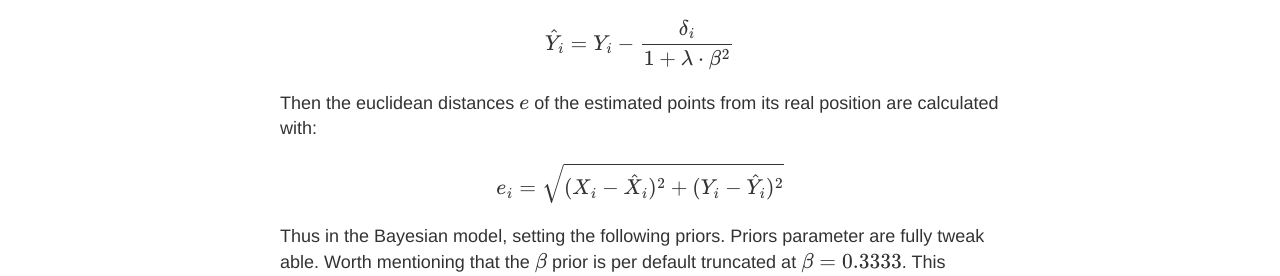
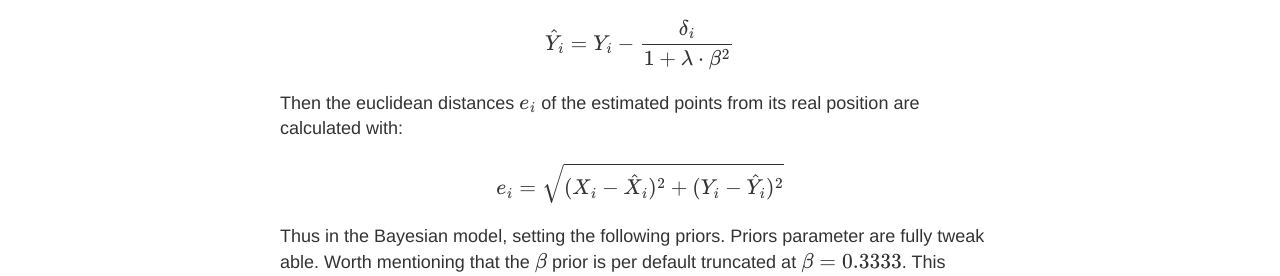
Before and after one commit to piodag/piodag.github.io, a Jekyll site: the page built from _posts/2014-3-18-3-bd3.md, in a window 1280 px wide. Shown: the part 619-895 px from the top of the page. Built offline with Jekyll 4.4.1, drawn with Linux system fonts in a browser that asks for light colours.

Commit message:
Math typos

```diff
--- a/_posts/2014-3-18-3-bd3.md
+++ b/_posts/2014-3-18-3-bd3.md
@@ -19,7 +19,7 @@ $$  \hat{X}_{i} = X_{i} + \frac{\lambda \cdot \delta_{i} \cdot \beta}{1 + \lambd
 $$  \hat{Y}_{i} = Y_{i} - \frac{\delta_{i}}{1 + \lambda \cdot \beta^2} $$
 
 
-Then the euclidean distances $$ e $$ of the estimated points from its real position are calculated with:
+Then the euclidean distances $$ e_{i} $$ of the estimated points from its real position are calculated with:
 
 
 $$  e_{i} = \sqrt{(X_{i} - \hat{X}_{i})^{2} + (Y_{i} - \hat{Y}_{i})^{2} }  $$
```
